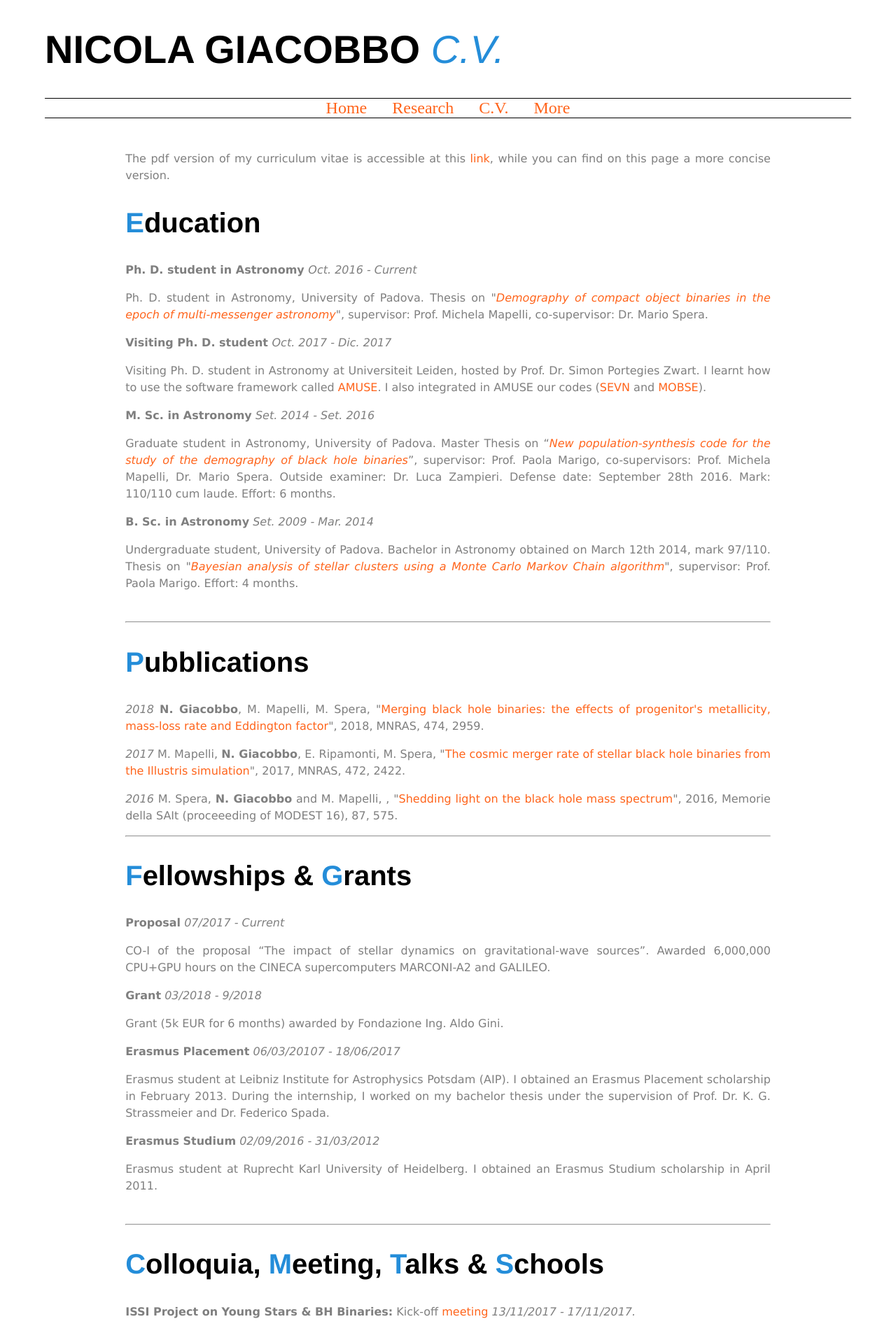
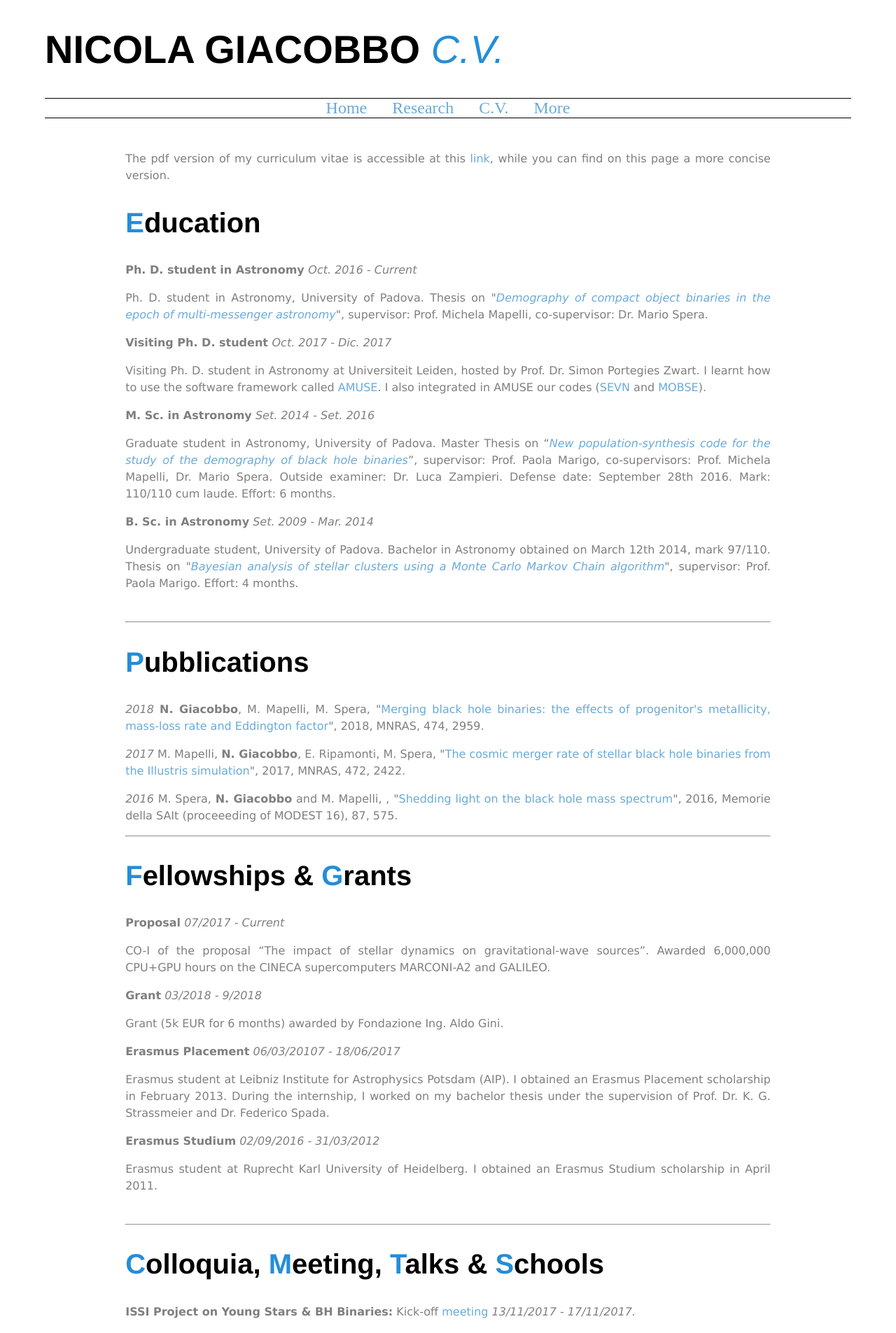
Before and after one commit to GiacobboNicola/giacobbonicola.github.io, a Jekyll site: the page built from item3.html, in a window 1280 px wide. Shown: the top 1905 px of the page at 70% size. Built offline with Jekyll 4.4.1, drawn with Linux system fonts in a browser that asks for light colours.

Commit message:
using ul testing

```diff
--- a/css/cv.css
+++ b/css/cv.css
@@ -86,5 +86,5 @@
 
   a {
     text-decoration: none;
-    color: rgb(255, 100, 27);
+    color: rgb(106, 170, 217);
   }
```
